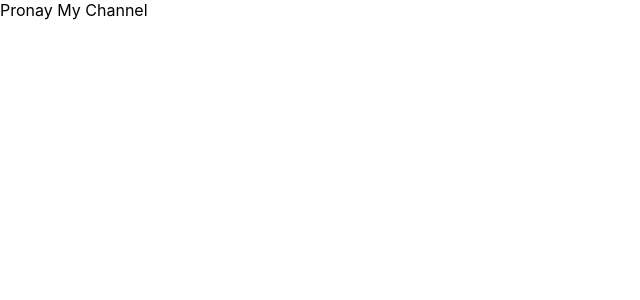
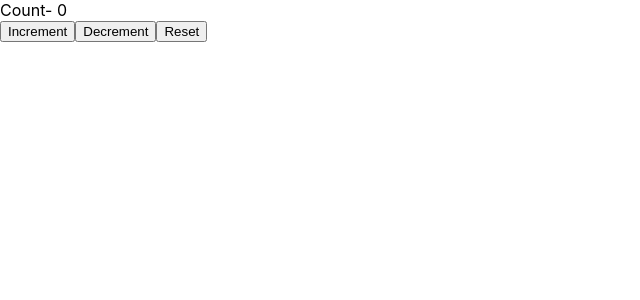
Before and after one commit to pronayguha13/React-Hook, a React (Create React App) app: page / in a window 1280 px wide. Shown: the top 300 px of the page, without its empty margins (0-640 px from the left). Built offline with nearby package versions, Linux system fonts and the light colour scheme.

Commit message:
Simple useReducer

```diff
--- a/src/App.js
+++ b/src/App.js
@@ -1,18 +1,12 @@
-import React, { createContext } from "react";
-import ComponentC from "./Components/UseContext/ComponentC";
+import React from "react";
+import CounterOne from "./Components/UseReducer/CounterOne";
 
-export const UserContext = createContext();
-export const ChannelContext = createContext();
-function App() {
+const App = () => {
   return (
     <div>
-      <UserContext.Provider value={"Pronay"}>
-        <ChannelContext.Provider value={"My Channel"}>
-          <ComponentC />
-        </ChannelContext.Provider>
-      </UserContext.Provider>
+      <CounterOne />
     </div>
   );
-}
+};
 
 export default App;
--- /dev/null
+++ b/src/Components/UseReducer/CounterOne.js
@@ -0,0 +1,30 @@
+import React, { useReducer } from "react";
+
+const initState = 0;
+const reducer = (state, action) => {
+  switch (action) {
+    case "increment":
+      return state + 1;
+    case "decrement":
+      return state - 1;
+    case "reset":
+      return initState;
+    default:
+      return state;
+  }
+};
+
+const CounterOne = () => {
+  const [count, dispatch] = useReducer(reducer, initState);
+
+  return (
+    <div>
+      <div>Count- {count}</div>
+      <button onClick={() => dispatch("increment")}>Increment</button>
+      <button onClick={() => dispatch("decrement")}>Decrement</button>
+      <button onClick={() => dispatch("reset")}>Reset</button>
+    </div>
+  );
+};
+
+export default CounterOne;
```
